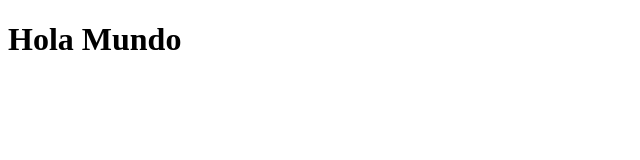
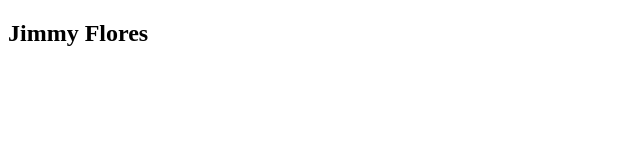
Before and after one commit to jimmyflores54/Git, a plain HTML site: page index.html in a window 1280 px wide. Shown: the whole page, without its empty margins (0-640 px from the left). Drawn offline with Linux system fonts and the light colour scheme.

Commit message:
Se cambia el contenido del archivo index.html

```diff
--- a/index.html
+++ b/index.html
@@ -6,7 +6,9 @@
     <title>Prácticando con Git y Github</title>
 </head>
 <body>
-    <h1>Hola Mundo</h1>
+    <div class="container">
+        <h2>Jimmy Flores</h2>
+    </div>
 
 </body>
 </html>
```
